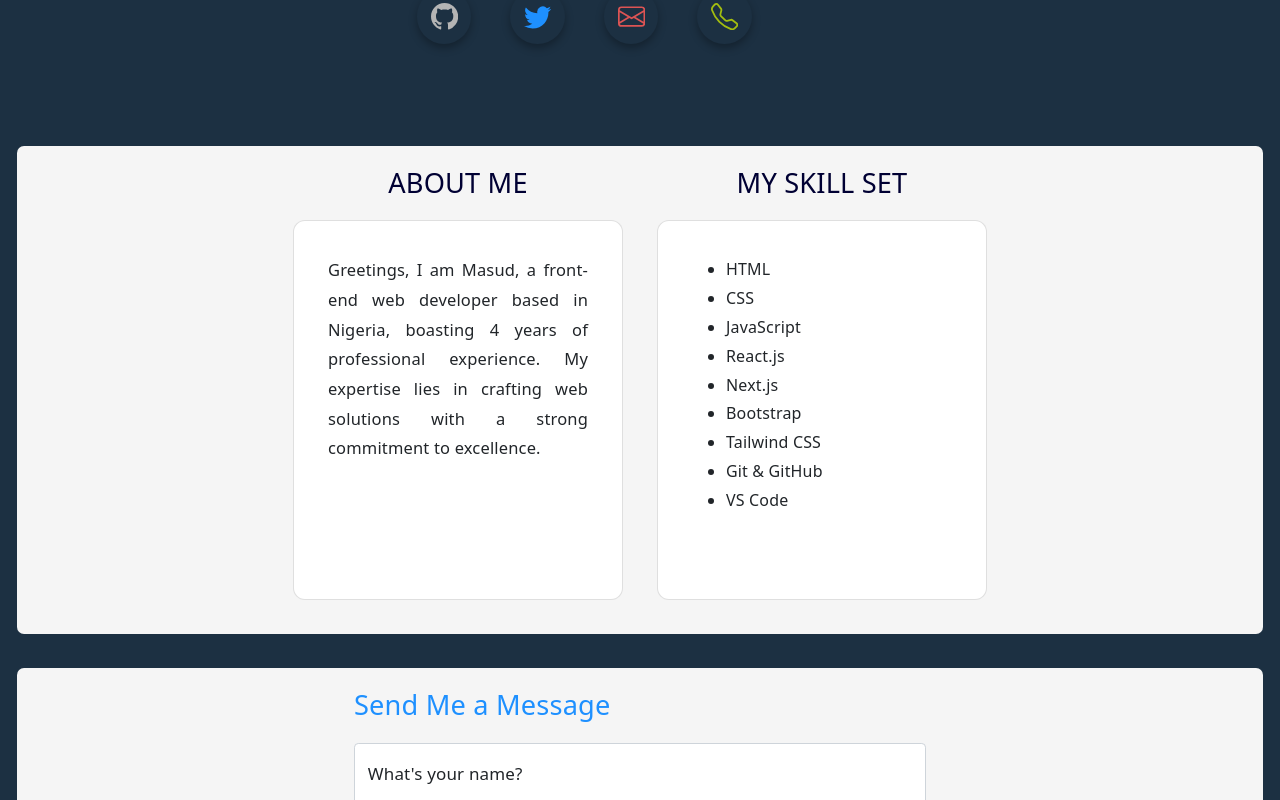
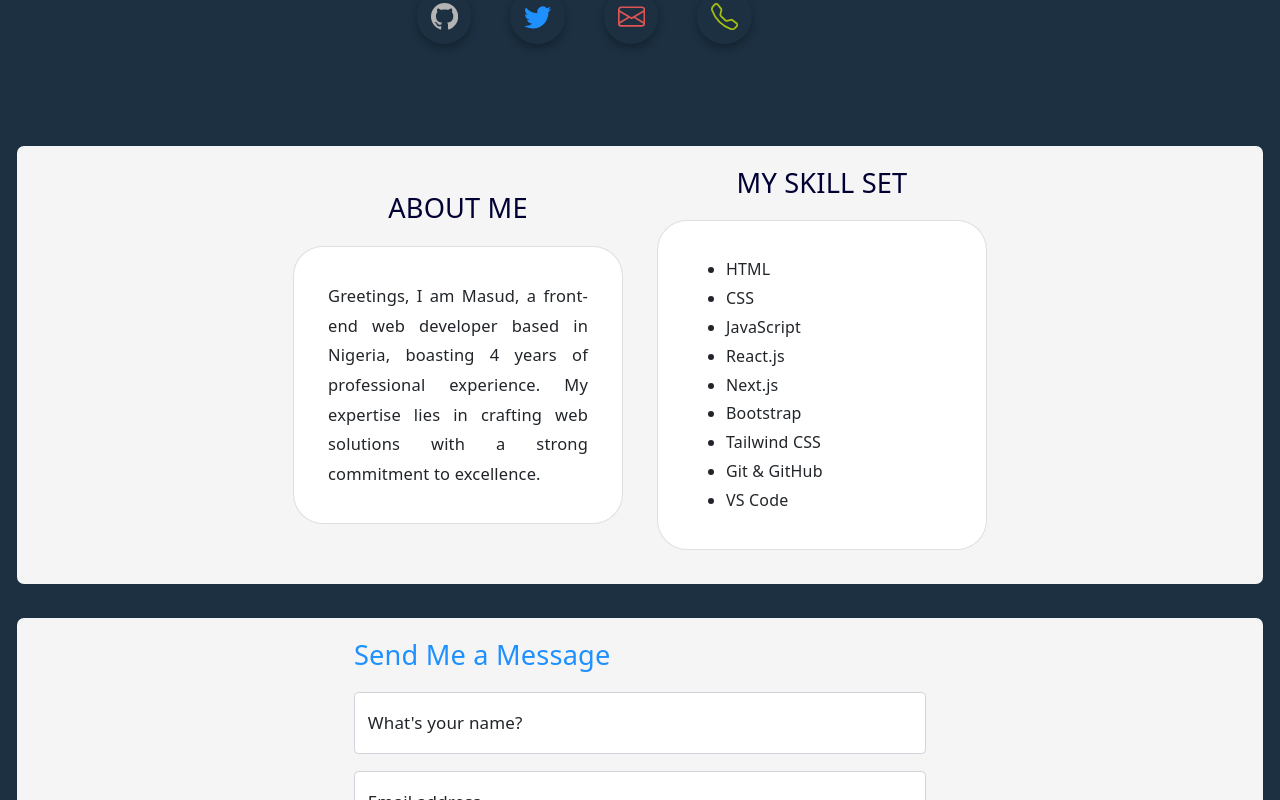
Before and after one commit to masud73/portfolio, a React (Create React App) app: page / in a window 1280 px wide. Shown: the part 475-1275 px from the top of the page. Built offline with nearby package versions, Linux system fonts and the light colour scheme.

Commit message:
Update card.css

```diff
--- a/src/styles/card.css
+++ b/src/styles/card.css
@@ -4,9 +4,9 @@
 
 .card {
     position: relative;
-    height: 380px;
+    height: auto;
     width: 330px;
-    border-radius: 12px;
+    border-radius: 30px;
     background-color: #fff;
     overflow: hidden;
     overflow-y: auto;
```
